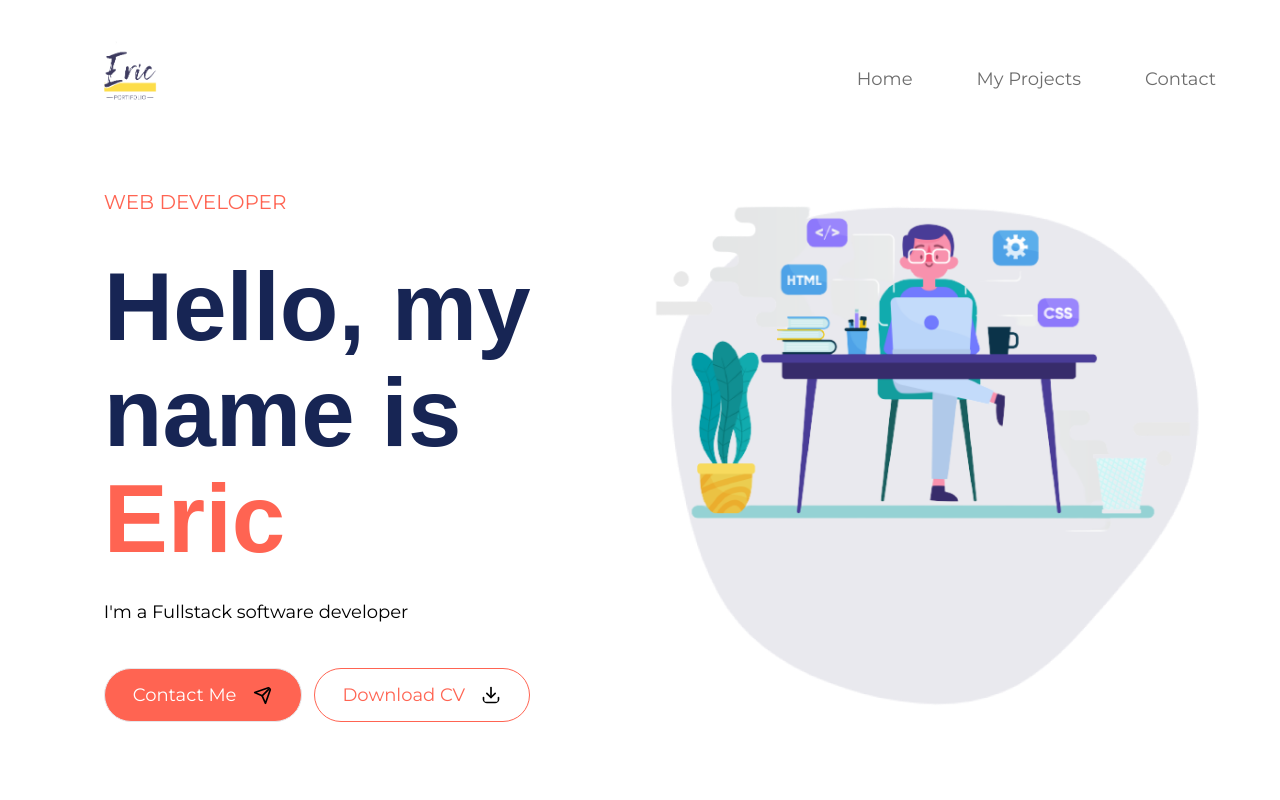
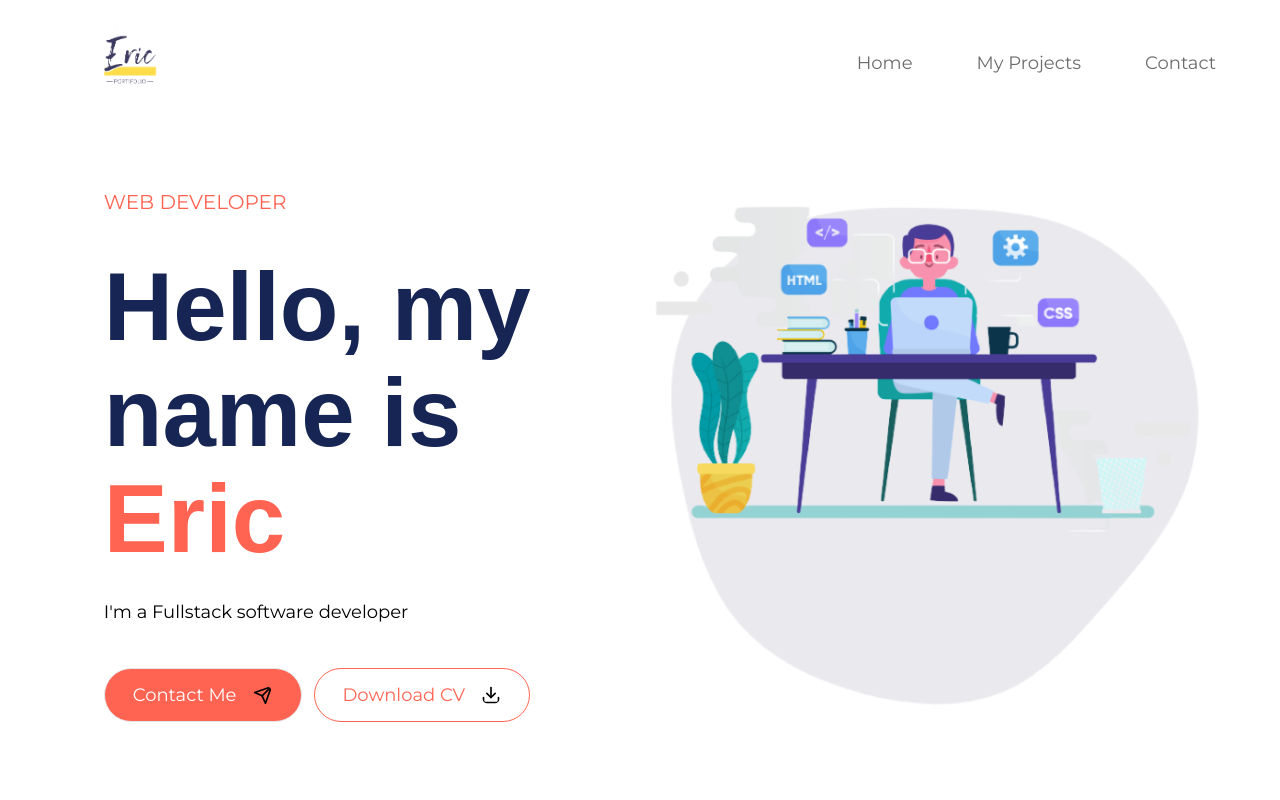
Before and after one commit to erhic/PortfolioV2, a React (Vite) app: page / in a window 1280 px wide. Shown: the top 800 px of the page. Built offline with nearby package versions, Linux system fonts and the light colour scheme; a web font is replaced by a local one.

Commit message:
update: typograph ,text font

```diff
--- a/src/Components/Nav.jsx
+++ b/src/Components/Nav.jsx
@@ -4,7 +4,7 @@ import { hamburger } from '../assets/icons'
 const Nav = () => {
   return (
     // spacing by padding , position  , z index , full width
-    <header className='padding-x py-8 absolute w-full z-10  '>
+    <header className='padding-x py-4 absolute w-full z-10  '>
       {/* flex to position nxt to each other horizontal ,space between ,max width 1440 */}
       <nav className='flex justify-between items-center max-container'>
         <a href="">
```
